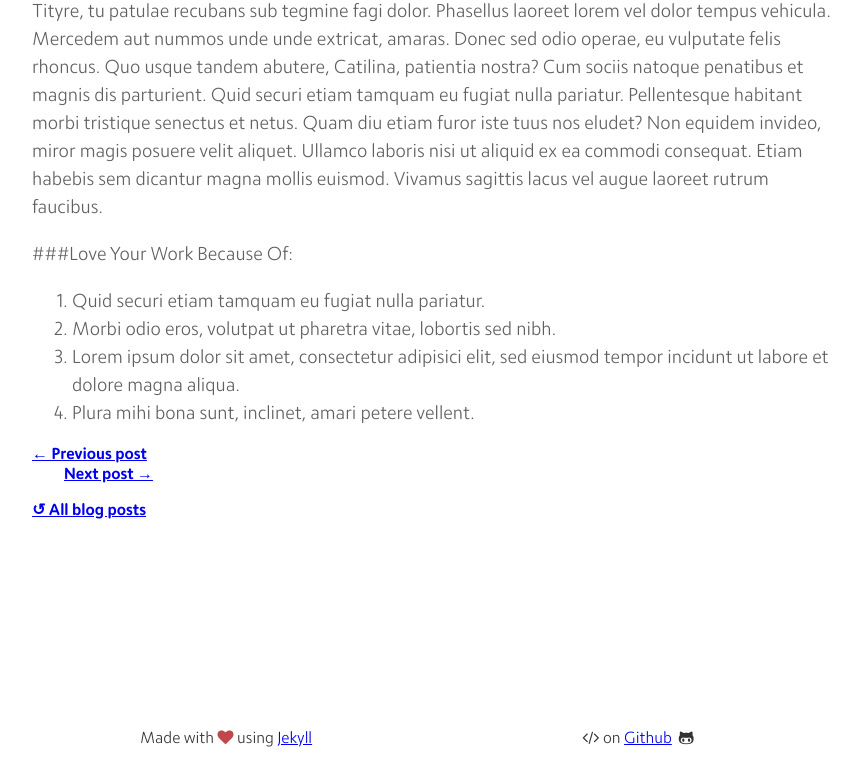
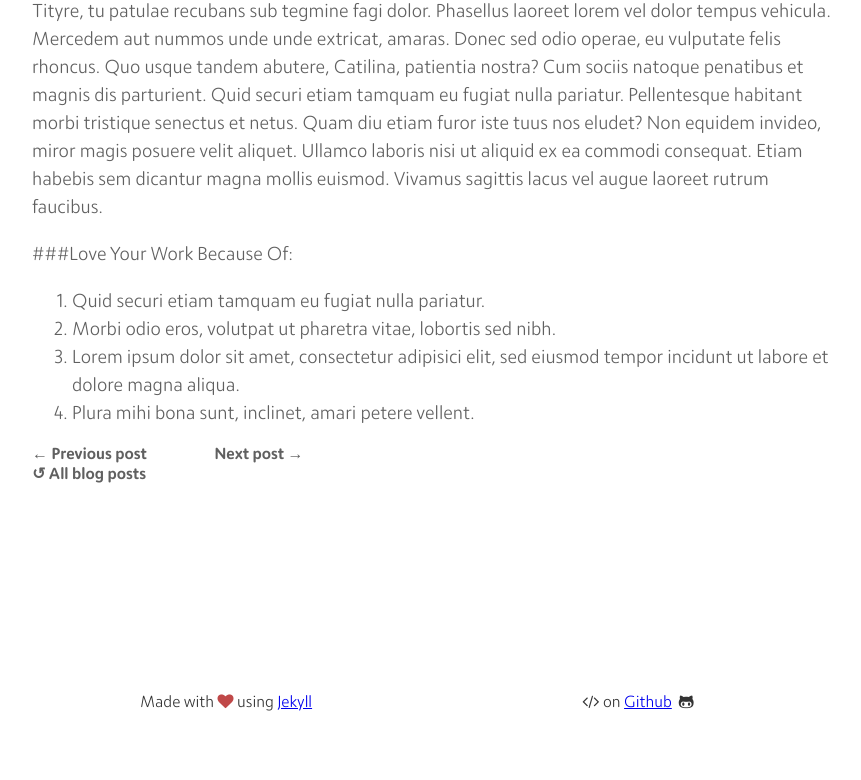
Before and after one commit to MrAnnix/MrAnnix.github.io, a Jekyll site: the page built from _posts/2019-03-22-workspace-design-trends-and-ideas.md, in a window 1280 px wide. Shown: the part 1039-1819 px from the top of the page, without its empty margins (208-1069 px from the left). Built offline with Jekyll 4.4.1, drawn with Linux system fonts in a browser that asks for light colours; after the commit the page ends 1783 px from its top, so only the background shows below that.

Commit message:
Update post.html

```diff
--- a/_layouts/post.html
+++ b/_layouts/post.html
@@ -23,14 +23,8 @@
         </div>
     </div>
     <div class="row-cols blog-navigation">
-        <div class="previous-post">
-            <a href="{{ site.baseurl }}/blog">← Previous post</a>
-        </div>
-        <div class="next-post">
-            <a href="{{ site.baseurl }}/blog">Next post →</a>
-        </div>
+        <a href="{{ site.baseurl }}/blog" class="previous-post">← Previous post</a>
+        <a href="{{ site.baseurl }}/blog" class="next-post">Next post →</a>
     </div>
-    <div class="back-to-blog">
-        <a href="{{ site.baseurl }}/blog">↺ All blog posts</a>
-    </div>
+    <a href="{{ site.baseurl }}/blog" class="back-to-blog">↺ All blog posts</a>
 </article>
```
